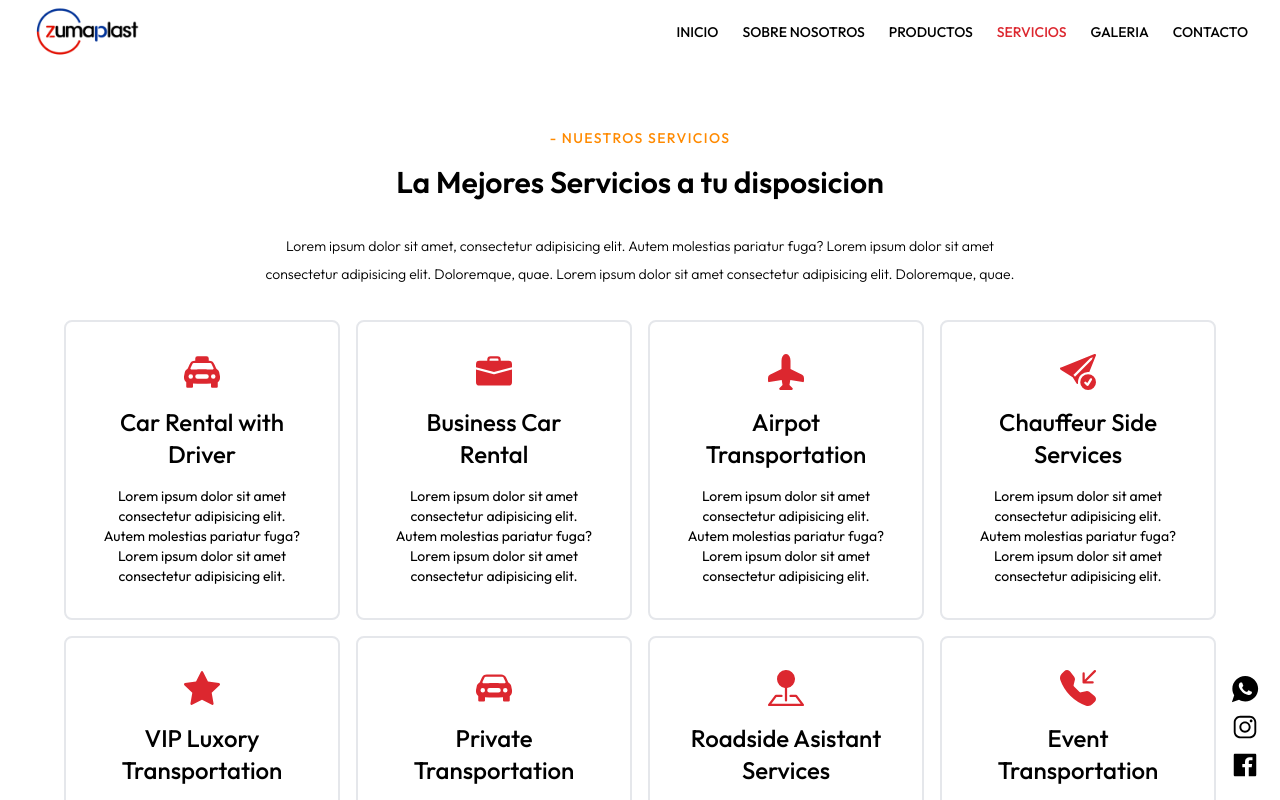
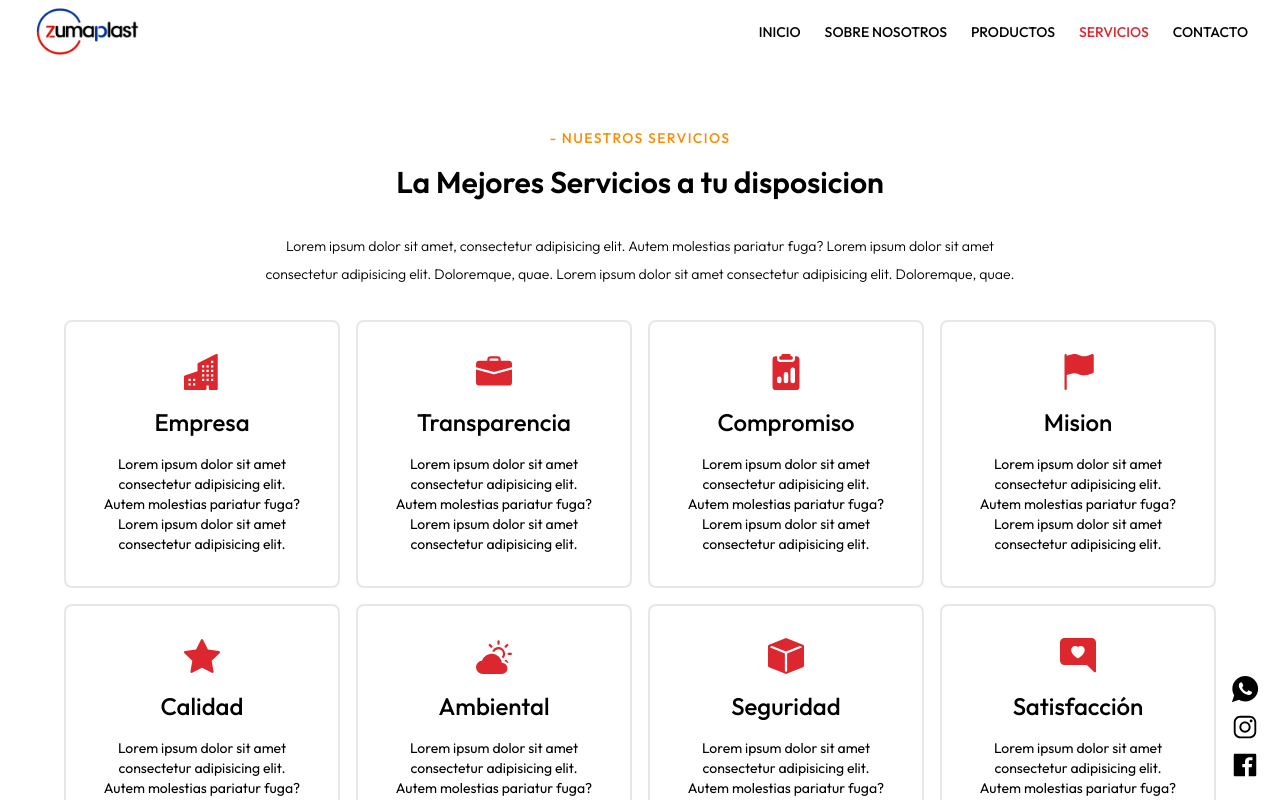
Before and after one commit to Pablo220288/zumaplast, a Next.js app: page /service in a window 1280 px wide. Shown: the top 800 px of the page. Built offline with nearby package versions, Linux system fonts and the light colour scheme.

Commit message:
Change Icon and Title Sevice Page

```diff
--- a/Data/Data.tsx
+++ b/Data/Data.tsx
@@ -6,14 +6,14 @@ import {
 } from "@/Types";
 
 import {
-  BsFillTaxiFrontFill,
+  BsFillBuildingsFill,
   BsBriefcaseFill,
-  BsTelephoneInboundFill,
+  BsFillBoxFill,
   BsStarFill,
-  BsAirplaneFill,
-  BsFillCarFrontFill,
-  BsFillPinMapFill,
-  BsFillSendCheckFill,
+  BsFillClipboard2DataFill,
+  BsFillCloudSunFill,
+  BsFillChatRightHeartFill,
+  BsFillFlagFill,
 } from "react-icons/bs";
 
 const navLinks: NavLink[] = [
@@ -32,10 +32,6 @@ const navLinks: NavLink[] = [
   {
     label: "Servicios",
     path: "/service",
-  },
-  {
-    label: "Galeria",
-    path: "/gallery",
   },
   {
     label: "Contacto",
@@ -112,59 +108,59 @@ const products: ProductProps[] = [
 const services: ServiceProps[] = [
   {
     id: 1,
-    title: "Car Rental with Driver",
+    title: "Empresa",
     description:
       "Lorem ipsum dolor sit amet consectetur adipisicing elit. Autem molestias pariatur fuga? Lorem ipsum dolor sit amet consectetur adipisicing elit.",
-    icon: <BsFillTaxiFrontFill />,
+    icon: <BsFillBuildingsFill />,
   },
   {
     id: 2,
-    title: "Business Car Rental",
+    title: "Transparencia",
     description:
       "Lorem ipsum dolor sit amet consectetur adipisicing elit. Autem molestias pariatur fuga? Lorem ipsum dolor sit amet consectetur adipisicing elit.",
     icon: <BsBriefcaseFill />,
   },
   {
     id: 3,
-    title: "Airpot Transportation",
+    title: "Compromiso",
     description:
       "Lorem ipsum dolor sit amet consectetur adipisicing elit. Autem molestias pariatur fuga? Lorem ipsum dolor sit amet consectetur adipisicing elit.",
-    icon: <BsAirplaneFill />,
+    icon: <BsFillClipboard2DataFill />,
   },
   {
     id: 4,
-    title: "Chauffeur Side Services",
+    title: "Mision",
     description:
       "Lorem ipsum dolor sit amet consectetur adipisicing elit. Autem molestias pariatur fuga? Lorem ipsum dolor sit amet consectetur adipisicing elit.",
-    icon: <BsFillSendCheckFill />,
+    icon: <BsFillFlagFill />,
   },
   {
     id: 5,
-    title: "VIP Luxory Transportation",
+    title: "Calidad",
     description:
       "Lorem ipsum dolor sit amet consectetur adipisicing elit. Autem molestias pariatur fuga? Lorem ipsum dolor sit amet consectetur adipisicing elit.",
     icon: <BsStarFill />,
   },
   {
     id: 6,
-    title: "Private Transportation",
+    title: "Ambiental",
     description:
       "Lorem ipsum dolor sit amet consectetur adipisicing elit. Autem molestias pariatur fuga? Lorem ipsum dolor sit amet consectetur adipisicing elit.",
-    icon: <BsFillCarFrontFill />,
+    icon: <BsFillCloudSunFill />,
   },
   {
     id: 7,
-    title: "Roadside Asistant Services",
+    title: "Seguridad",
     description:
       "Lorem ipsum dolor sit amet consectetur adipisicing elit. Autem molestias pariatur fuga? Lorem ipsum dolor sit amet consectetur adipisicing elit.",
-    icon: <BsFillPinMapFill />,
+    icon: <BsFillBoxFill />,
   },
   {
     id: 8,
-    title: "Event Transportation",
+    title: "Satisfacción",
     description:
       "Lorem ipsum dolor sit amet consectetur adipisicing elit. Autem molestias pariatur fuga? Lorem ipsum dolor sit amet consectetur adipisicing elit.",
-    icon: <BsTelephoneInboundFill />,
+    icon: <BsFillChatRightHeartFill />,
   },
 ];
 
--- a/pages/_app.tsx
+++ b/pages/_app.tsx
@@ -2,7 +2,14 @@ import NavBar from "@/components/NavBar";
 import "@/styles/globals.css";
 import type { AppProps } from "next/app";
 
+//Framer Motion
+import { motion, AnimatePresence } from "framer-motion";
+
+//Fonts
 import { Outfit } from "next/font/google";
+
+//Router
+import { useRouter } from "next/router";
 
 const outfit = Outfit({
   subsets: ["latin"],
@@ -12,10 +19,35 @@ const outfit = Outfit({
 });
 
 export default function App({ Component, pageProps }: AppProps) {
+  const router = useRouter();
   return (
     <main className={outfit.className}>
       <NavBar />
-      <Component {...pageProps} />
+      <AnimatePresence mode="wait">
+        <motion.div
+          key={router.route}
+          initial="initialState"
+          animate="animateState"
+          exit="exitState"
+          transition={{ duration: 0.75 }}
+          variants={{
+            initialState: {
+              opacity: 0,
+              clipPath: "polygon(0 0, 100% 0, 100% 100%, 0% 100%)",
+            },
+            animateState: {
+              opacity: 1,
+              clipPath: "polygon(0 0, 100% 0, 100% 100%, 0% 100%)",
+            },
+            exitState: {
+              opacity: 0,
+              clipPath: "polygon(50% 0, 50% 0, 50% 100%, 50% 100%)",
+            },
+          }}
+        >
+          <Component {...pageProps} />
+        </motion.div>
+      </AnimatePresence>
     </main>
   );
 }
--- a/pages/gallery.tsx
+++ /dev/null
@@ -1,7 +0,0 @@
-import React from 'react'
-
-export default function Gallery() {
-  return (
-    <div>Gallery</div>
-  )
-}
```
